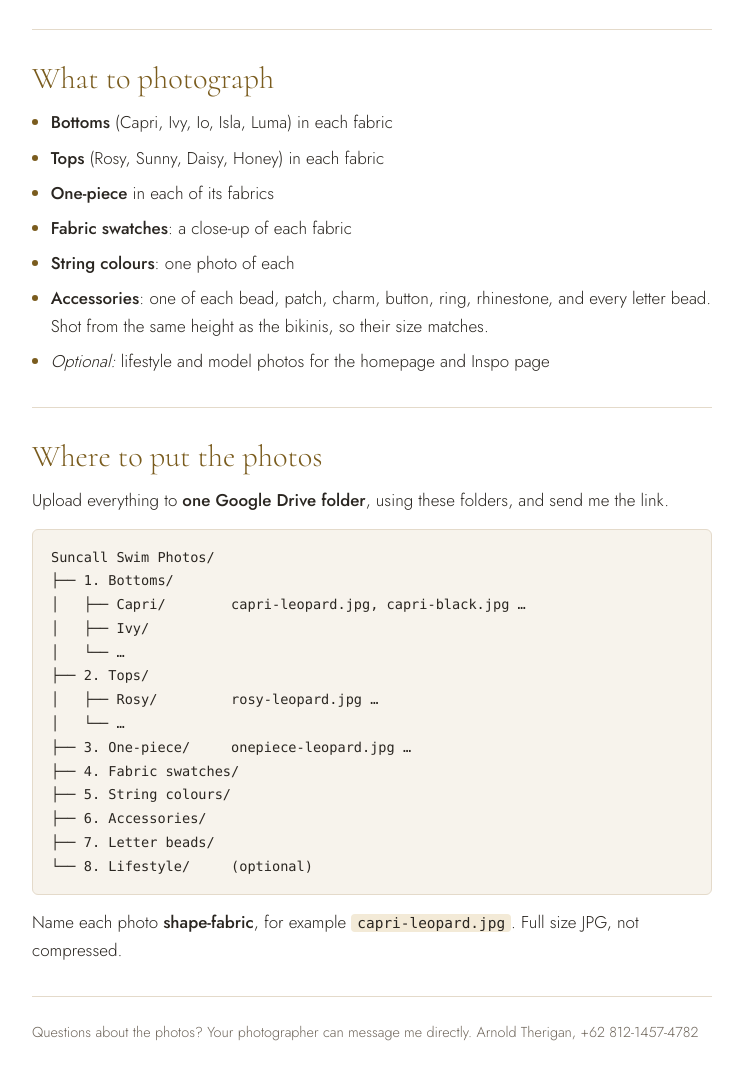
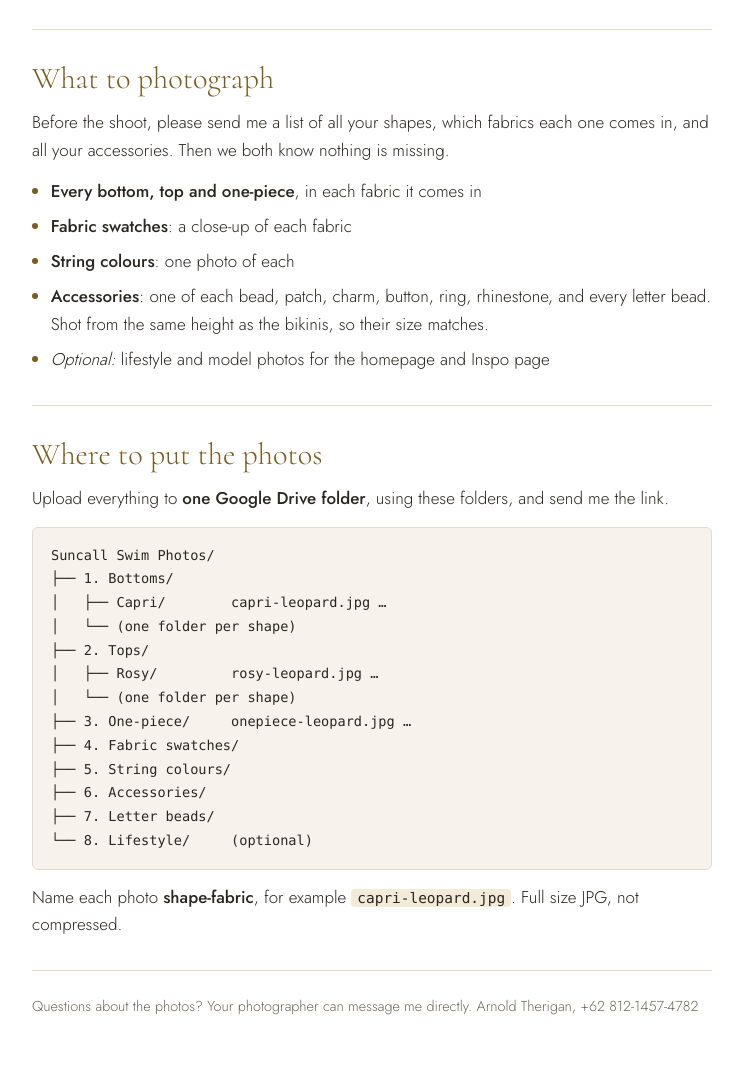
Before and after one commit to arnoldtherigan15/suncall.swim, a plain HTML site: page photo-guide/index.html in a window 1280 px wide. Shown: the part 711-1803 px from the top of the page, without its empty margins (268-1011 px from the left). After the commit the page ends 1777 px from the top, so only its background shows below. Drawn offline with Linux system fonts and the light colour scheme.

Commit message:
Photo guide: ask client for the full list of shapes, fabrics and accessories
Co-Authored-By: Claude Opus 5.5 <noreply@anthropic.com>
Claude-Session: https://claude.ai/code/session_01XpaU6y98Uqx6FmzxtuULEW

```diff
--- a/photo-guide/index.html
+++ b/photo-guide/index.html
@@ -76,10 +76,9 @@ footer { padding-block: 24px 48px; border-top: 1px solid var(--line); font-size:
 
   <section>
     <h2>What to photograph</h2>
+    <p>Before the shoot, please send me a list of all your shapes, which fabrics each one comes in, and all your accessories. Then we both know nothing is missing.</p>
     <ul class="clean">
-      <li><b>Bottoms</b> (Capri, Ivy, Io, Isla, Luma) in each fabric</li>
-      <li><b>Tops</b> (Rosy, Sunny, Daisy, Honey) in each fabric</li>
-      <li><b>One-piece</b> in each of its fabrics</li>
+      <li><b>Every bottom, top and one-piece</b>, in each fabric it comes in</li>
       <li><b>Fabric swatches</b>: a close-up of each fabric</li>
       <li><b>String colours</b>: one photo of each</li>
       <li><b>Accessories</b>: one of each bead, patch, charm, button, ring, rhinestone, and every letter bead. Shot from the same height as the bikinis, so their size matches.</li>
@@ -92,12 +91,11 @@ footer { padding-block: 24px 48px; border-top: 1px solid var(--line); font-size:
     <p>Upload everything to <b>one Google Drive folder</b>, using these folders, and send me the link.</p>
 <pre class="tree">Suncall Swim Photos/
 ├── 1. Bottoms/
-│   ├── Capri/        capri-leopard.jpg, capri-black.jpg …
-│   ├── Ivy/
-│   └── …
+│   ├── Capri/        capri-leopard.jpg …
+│   └── (one folder per shape)
 ├── 2. Tops/
 │   ├── Rosy/         rosy-leopard.jpg …
-│   └── …
+│   └── (one folder per shape)
 ├── 3. One-piece/     onepiece-leopard.jpg …
 ├── 4. Fabric swatches/
 ├── 5. String colours/
```
